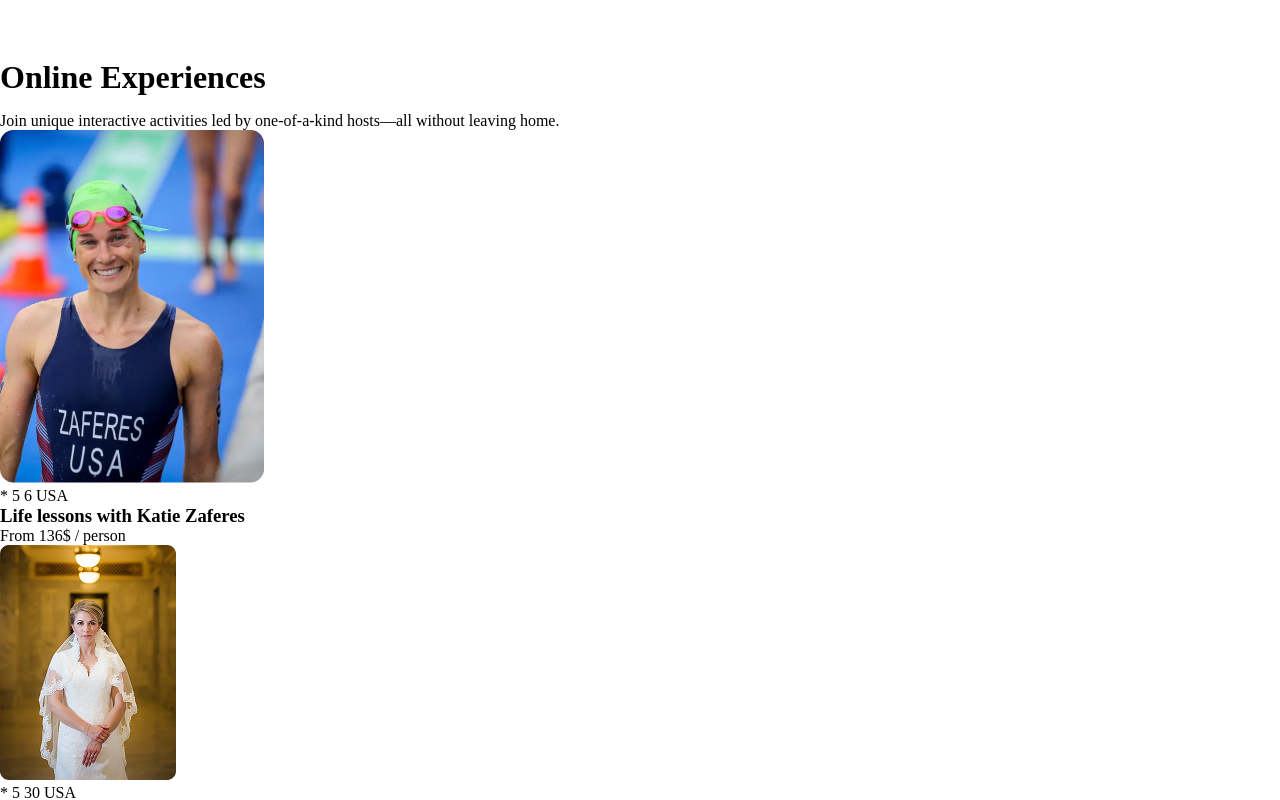
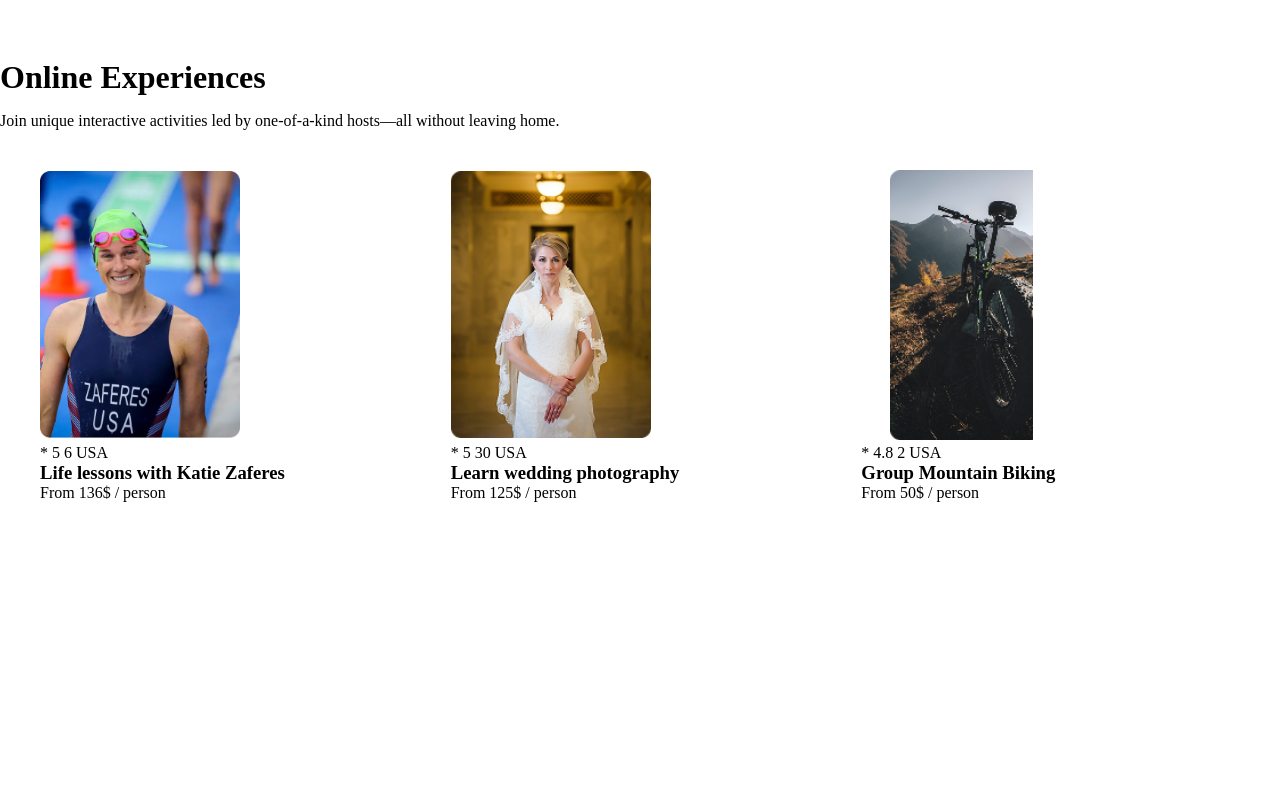
Before and after one commit to Milad-F84/react-lab, a React (Vite) app: page / in a window 1280 px wide. Shown: the part 620-1420 px from the top of the page. After the commit the page ends 1162 px from the top, so only its background shows below. Built offline with nearby package versions, Linux system fonts and the light colour scheme.

Commit message:
cards complete

```diff
--- a/src/Card.jsx
+++ b/src/Card.jsx
@@ -16,7 +16,7 @@ export default function Card(promps) {
   ))
 
   return (
-    <div>
+    <div className="cardDiv">
       {template}
     </div>
   );
--- a/src/index.css
+++ b/src/index.css
@@ -46,3 +46,25 @@ a{
   margin-left: auto;
   margin-right: auto;
 }
+
+.cardDiv{
+  display: flex;
+  align-items: center;
+  justify-content: center;
+  gap: 2rem;
+  padding: 40px;
+  max-width: 1280px;
+  margin-left: auto;
+  margin-right: auto;
+  width: 100%;
+}
+
+.cards{
+  width: 100%;
+}
+
+.cardImg{
+  width: 200px;
+  object-fit: contain;
+  height: 270px;
+}
```
